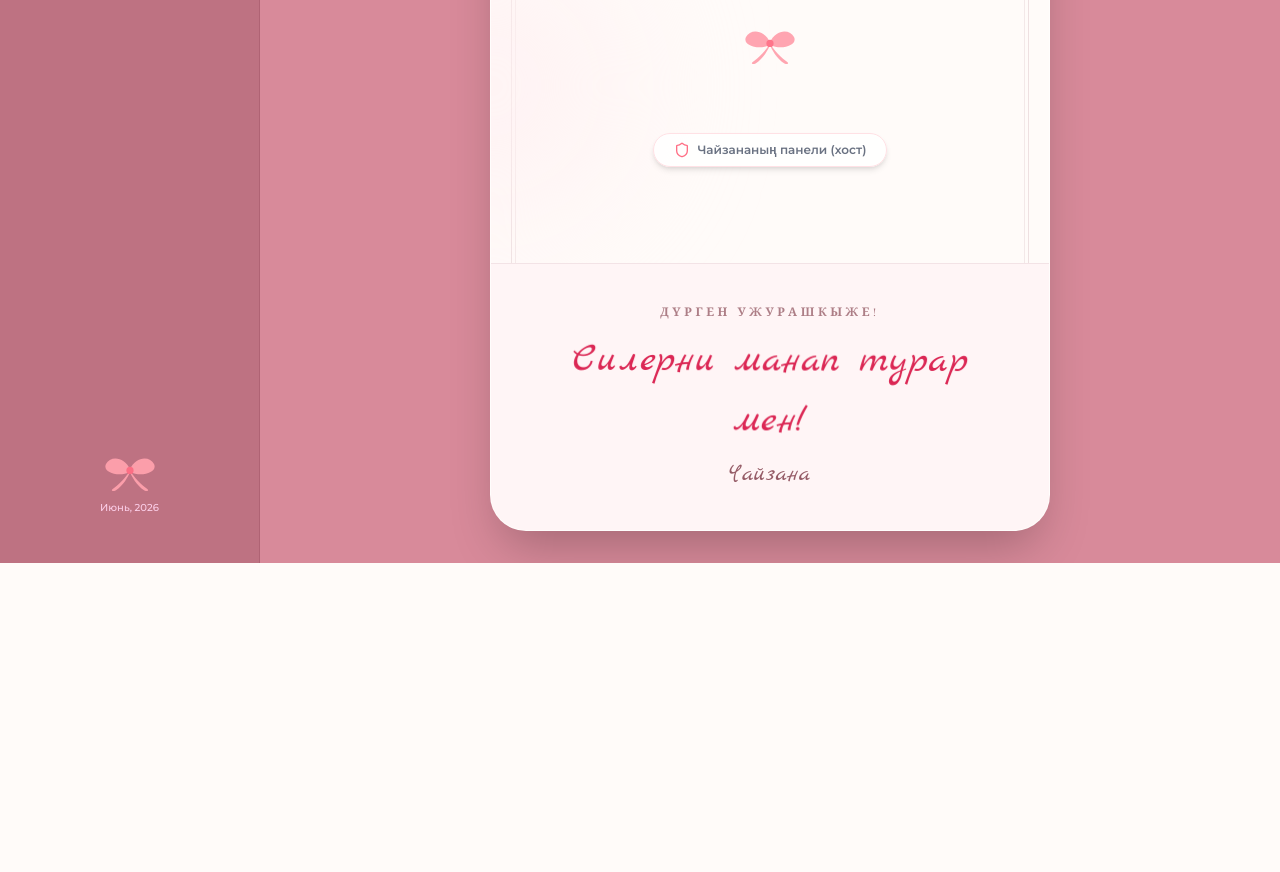
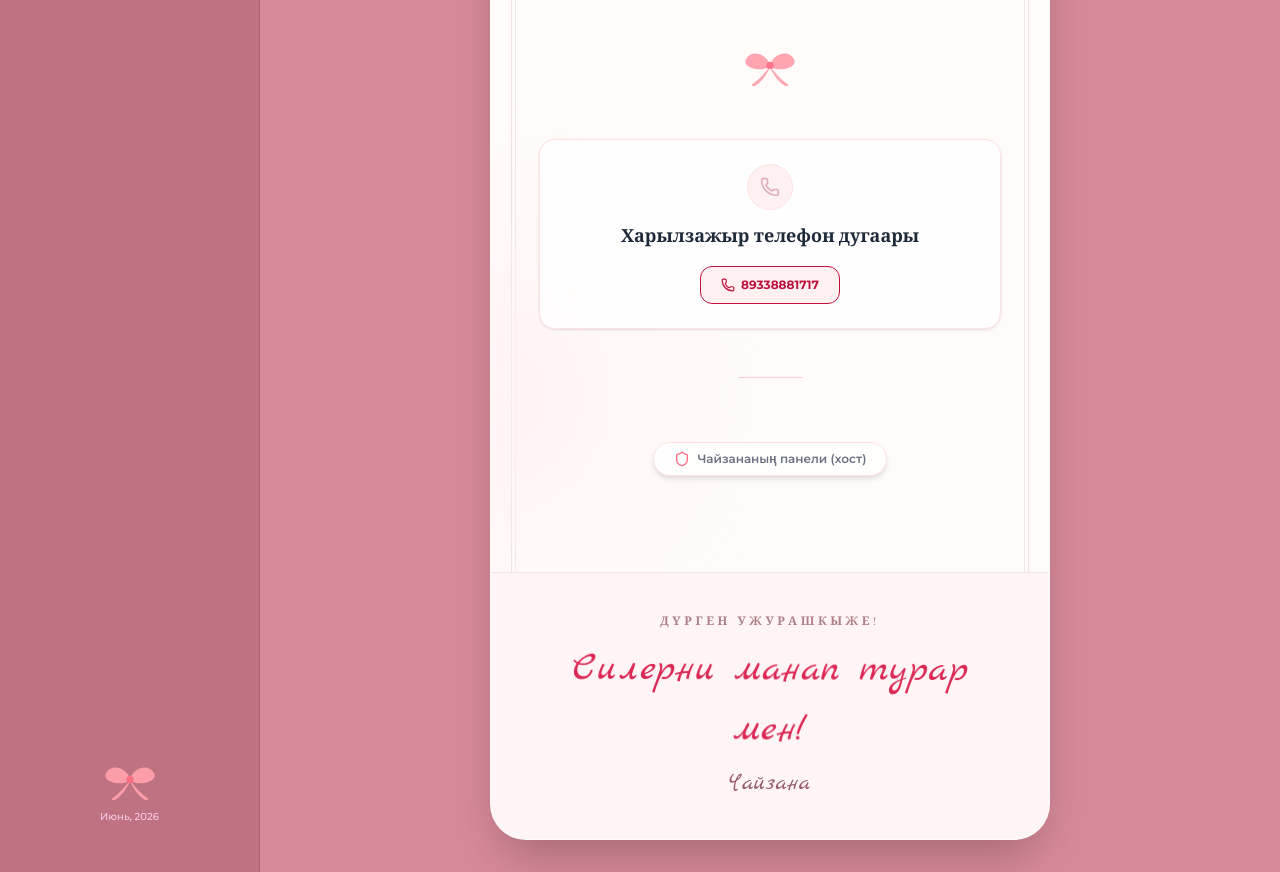
Before and after one commit to MendiRedsun659/chaizana-tuv, a React (Vite) app: page / in a window 1280 px wide. Shown: the part 5920-6792 px from the top of the page. Before the commit the page ends 6483 px from the top, so only its background shows below. Built offline with nearby package versions, Linux system fonts and the light colour scheme; a web font is replaced by a local one.

Commit message:
Update App.tsx

```diff
--- a/src/App.tsx
+++ b/src/App.tsx
@@ -1,5 +1,5 @@
 import { useState } from 'react';
-import { Award, Heart, Shield, Sparkles } from 'lucide-react';
+import { Award, Heart, Shield, Sparkles, Phone } from 'lucide-react';
 import CountdownTimer from './components/CountdownTimer';
 import DressCode from './components/DressCode';
 import LocationDetails from './components/LocationDetails';
@@ -171,7 +171,8 @@ export default function App() {
                     Амыдыралдын чаа чадазы ажыттынды
                   </p>
                   <p className="pt-2">
-                    Улуг оорушкуну мен-биле улежип, бистин байырлалывыстын хундулуг аалчызы болурунарны улуг хундуткел-биле чаладым.
+                    Улуг оорушкуну мен-биле улежип, бистин байырлалывыстын<br />
+                    хундулуг аалчызы болурунарны улуг хундуткел-биле чаладым.
                   </p>
                 </div>
               </div>
@@ -227,6 +228,35 @@ export default function App() {
               <ElegantBow />
             </div>
 
+            {/* CONTACT PHONE SECTION */}
+            <section className="w-full max-w-xl mx-auto px-4 mt-2">
+              <div className="bg-white/80 backdrop-blur-md rounded-2xl p-6 border border-brand-100 shadow-sm text-center">
+                <div className="inline-flex items-center justify-center p-3 bg-brand-50 rounded-full text-brand-500 mb-3 border border-brand-100">
+                  <Phone className="w-5 h-5 animate-pulse" />
+                </div>
+                <h4 className="font-serif text-lg font-bold text-gray-800">
+                  Харылзажыр телефон дугаары
+                </h4>
+
+
+                <div className="mt-4 flex flex-col sm:flex-row items-center justify-center gap-2.5">
+                  <a
+                    href="tel:89338881717"
+                    className="w-full sm:w-auto inline-flex items-center justify-center gap-1.5 py-2.5 px-5 bg-brand-50 hover:bg-brand-100 text-brand-700 font-sans text-xs font-bold rounded-xl border border-brand-150 transition-all duration-300 hover:scale-[1.01]"
+                  >
+                    <Phone className="w-3.5 h-3.5" />
+                    89338881717
+                  </a>
+
+                </div>
+              </div>
+            </section>
+
+            {/* BOW SEGMENT OVERLAYS */}
+            <div className="flex justify-center py-2">
+              <div className="w-16 h-px bg-[#ffccd5]" />
+            </div>
+
             {/* HOST CONTROLLERS VIEW */}
             <section className="flex flex-col items-center pt-4">
               <button
```
